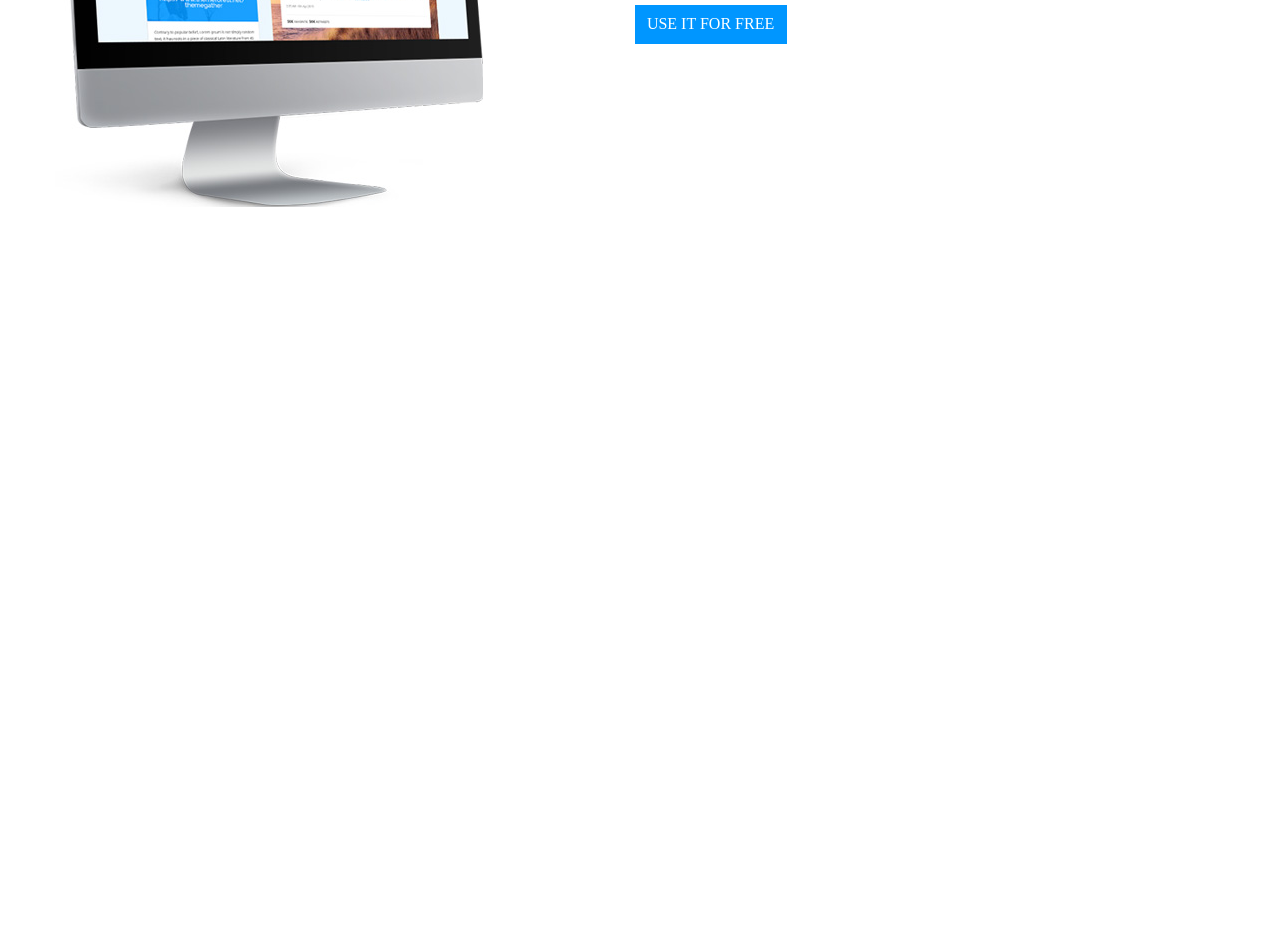
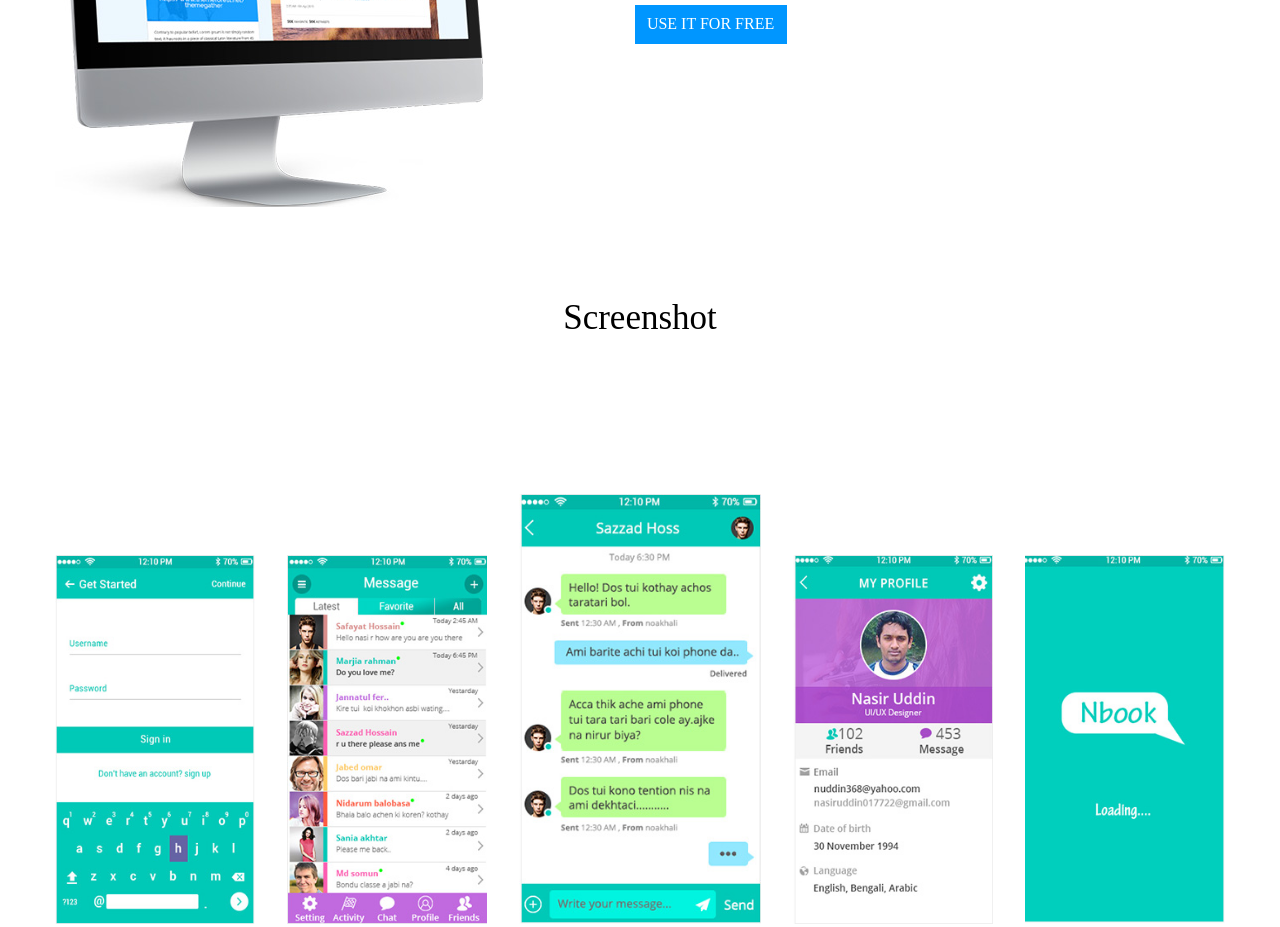
Before and after one commit to ucha95/ucha95.github.io, a plain HTML site: page index.html in a window 1280 px wide. Shown: the part 2878-3805 px from the top of the page. Before the commit the page ends 3178 px from the top, so only its background shows below. Drawn offline with nearby package versions, Linux system fonts and the light colour scheme.

Commit message:
screenshots

```diff
--- a/css/style.css
+++ b/css/style.css
@@ -300,6 +300,22 @@ hr{
     cursor: pointer;
 
 }
+.screenshots{
+	font-size: 35px;
+	margin-bottom: 100px;
+}
+.shots img{
+	    width: 200px;
+        height: 369px;
+        padding-top: 120px;
+}
+.shot1 img{
+	        height: 430px;
+            padding-top: 59px;
+}
+.shots2{
+	justify-content: space-between;
+}
 @media (max-width: 1024px){
 	.menu{
 		display: block;
--- a/index.html
+++ b/index.html
@@ -216,6 +216,31 @@
 		</div>
 	</div>
 	</div>
+	<div class="smart">
+		<div class="screenshots center1">
+				<p>Screenshot</p>
+			</div>
+		<div class="shots2 container flex">
+
+		     <div class="shots">
+		     	<img src="image/sm1.jpg">
+		     </div>
+		     <div class="shots">
+		     	<img src="image/sms2.jpg">
+		     </div>
+		     <div class="shot1">
+		     	<img src="image/sms3.jpg">
+		     </div>
+		     <div class="shots">
+		     	<img src="image/sms4.jpg">
+		     </div>
+		     <div class="shots">
+		     	<img src="image/sms5.jpg">
+		     </div>
+		   </div>
+		</div>
+
+	</div>
 
 </body>
 </html>
```
Also changed, not shown: image/sm1.jpg (added), image/sms2.jpg (added), image/sms3.jpg (added), image/sms4.jpg (added), image/sms5.jpg (added).
